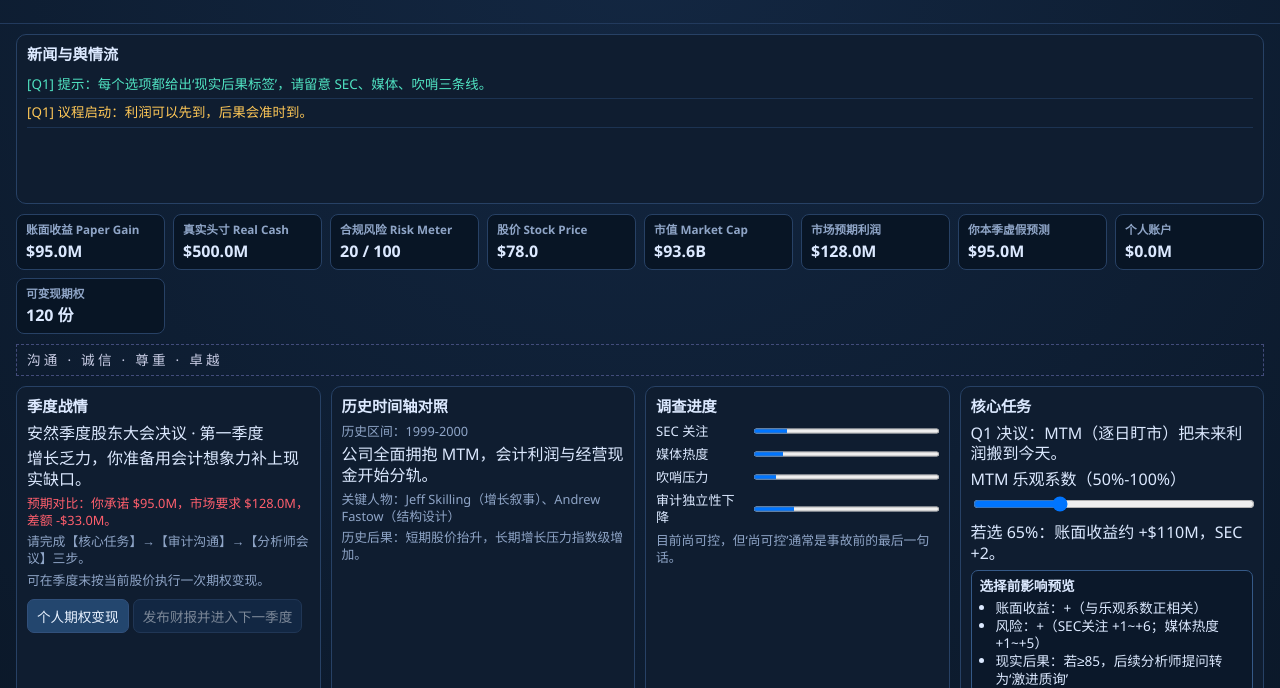
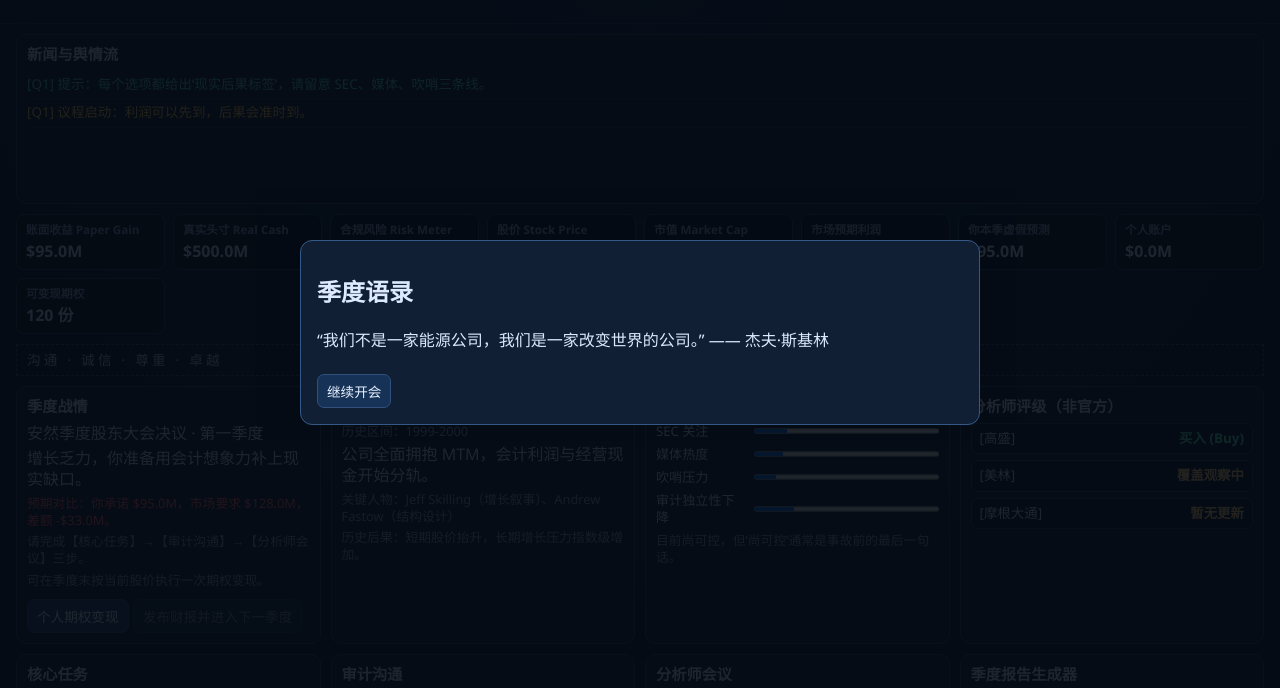
Before and after one commit to lancedot/politgame, a plain HTML site: page index.html in a window 1280 px wide. Shown: the part 68-756 px from the top of the page. Drawn offline with Linux system fonts and the light colour scheme.

Commit message:
feat: add analyst ratings, quarterly quote popups, and Q4 judgment text

```diff
--- a/index.html
+++ b/index.html
@@ -52,6 +52,12 @@
 
 
 
+
+    <section class="panel" id="ratingPanel">
+      <h2>分析师评级（非官方）</h2>
+      <ul id="ratings" class="rating-list"></ul>
+    </section>
+
     <section class="panel" id="actionPanel">
       <h2>核心任务</h2>
       <p id="actionIntro"></p>
@@ -87,6 +93,15 @@
     </div>
   </div>
 
+
+  <div class="overlay hidden" id="quoteModal">
+    <div class="ending-card quote-card">
+      <h2>季度语录</h2>
+      <p id="quoteText"></p>
+      <button id="closeQuoteBtn">继续开会</button>
+    </div>
+  </div>
+
   <div class="overlay hidden" id="ending">
     <div class="ending-card">
       <h2 id="endingTitle"></h2>
--- a/script.js
+++ b/script.js
@@ -29,6 +29,9 @@ const state = {
   lastEventSummary: "",
   randomEventResolved: false,
   tickerClock: 0,
+  mtmMode: "neutral",
+  prisonYears: 0,
+  quoteShownForQuarter: 0,
 };
 
 const quarterConfig = {
@@ -52,6 +55,25 @@ const quarterConfig = {
     desc: "股价回落，担保链颤抖，你要决定是体面还是迅速离场。",
     intro: "Q4 决议：套现、灭证与甩锅，哪种组合最像‘长期主义’。",
   },
+};
+
+const quarterQuotes = {
+  1: [
+    '“我们不是一家能源公司，我们是一家改变世界的公司。” —— 杰夫·斯基林',
+    '“如果你看不懂我们的财报，那是你的问题，不是我们的。” —— 管理层内部口吻（讽刺化复刻）',
+  ],
+  2: [
+    '“复杂是竞争优势，透明是竞争劣势。” —— 华尔街黑话精选',
+    '“只要故事足够大，脚注就没人看。” —— 路演备忘录（讽刺）',
+  ],
+  3: [
+    '“市场没有情绪，只有可交易的波动。” —— 交易部门口号',
+    '“危机也是一种盈利模型。” —— 会议纪要边角料',
+  ],
+  4: [
+    '“我们对公司前景保持坚定信心。” —— 同日高管减持记录',
+    '“司法是长期问题，流动性是今晚问题。” —— 走廊对话（讽刺）',
+  ],
 };
 
 const timelineData = {
@@ -246,6 +268,39 @@ function updateMarketDerived() {
   state.marketExpectedGain = 108 + state.quarter * 20 + state.fraudCount * 4;
 }
 
+function getAnalystRatings() {
+  const q = state.quarter;
+  const gs = q >= 1 ? (state.mtmMode === "aggressive" ? "[高盛] 强力买入 (Strong Buy)" : "[高盛] 买入 (Buy)") : "[高盛] 观望";
+  const ml = q >= 2 ? (state.risk < 55 ? "[美林] 行业首选 (Top Pick)" : "[美林] 增持 (Outperform)") : "[美林] 覆盖观察中";
+  const jpm = q >= 4 ? (state.secAttention > 75 ? "[摩根大通] 减持 (Underweight)" : "[摩根大通] 维持持有 (Hold)") : "[摩根大通] 暂无更新";
+  return [gs, ml, jpm];
+}
+
+function renderRatings() {
+  const root = document.getElementById("ratings");
+  if (!root) return;
+  root.innerHTML = "";
+  getAnalystRatings().forEach((r) => {
+    const li = document.createElement("li");
+    let cls = "rating-hold";
+    if (r.includes("Strong Buy") || r.includes("Buy") || r.includes("Top Pick")) cls = "rating-buy";
+    if (r.includes("Top Pick")) cls = "rating-top";
+    if (r.includes("Underweight") || r.includes("减持")) cls = "rating-sell";
+    li.innerHTML = `<span>${r.split(']')[0]}]</span><span class="rating-tag ${cls}">${r.split('] ')[1] || ''}</span>`;
+    root.appendChild(li);
+  });
+}
+
+function maybeShowQuarterQuote() {
+  if (state.quoteShownForQuarter === state.quarter) return;
+  const quotes = quarterQuotes[state.quarter] || quarterQuotes[1];
+  const quote = quotes[Math.floor(Math.random() * quotes.length)];
+  const modal = document.getElementById("quoteModal");
+  document.getElementById("quoteText").textContent = quote;
+  modal.classList.remove("hidden");
+  state.quoteShownForQuarter = state.quarter;
+}
+
 function renderMetrics() {
   updateMarketDerived();
   const list = [
@@ -407,6 +462,7 @@ function renderActionPanel() {
       state.secAttention += Math.max(1, (optimism - 50) * 0.12);
       state.mediaHeat += Math.max(1, (optimism - 55) * 0.1);
       state.firstAction = optimism >= 85 ? "aggressive" : "conservative";
+      state.mtmMode = optimism >= 85 ? "aggressive" : "conservative";
       bumpCorruption(optimism >= 90 ? 2 : 1);
       state.actionDone = true;
       state.historyLog.push(`Q1 MTM：${optimism}%`);
@@ -794,6 +850,8 @@ function endGame() {
   const debrief = document.getElementById("endingDebrief");
   const score = document.getElementById("endingScore");
 
+  state.prisonYears = Math.max(0, Math.round((state.risk * 0.18) + (state.secAttention > 85 ? 8 : 0) - (state.privateAccount / 80)));
+
   let ending;
   if (state.risk >= 95 || state.stock < 25 || state.secAttention > 85) {
     ending = ["结局A：历史线", "股价崩塌、调查落地、法庭直播。你终于获得稳定作息——在司法系统里。"];
@@ -803,18 +861,25 @@ function endGame() {
     ending = ["结局C：行业精英", "公司倒下了，但你把锅精确分配给他人，并成功转任治理顾问。"];
   }
 
+  const satiricalJudge = state.privateAccount >= 100 && state.prisonYears === 0
+    ? "讽刺评语：你就是现代金融教父，在避税天堂过上了‘ESG 讲师’生活。"
+    : state.privateAccount <= 5 && state.prisonYears >= 20
+      ? "讽刺评语：你是个拙劣的骗子，钱没转出去，罪倒是全额到账。"
+      : `讽刺评语：资产 ${formatMoney(state.privateAccount)}，入狱 ${state.prisonYears} 年——华尔街把这叫‘风险定价’。`;
+
   const lines = [
     `会计策略：${state.historyLog.find((x) => x.startsWith("Q1 MTM")) || "保守披露"}`,
     `审计关系：${state.historyLog.find((x) => x.startsWith("审计")) || "常规沟通"}`,
     `市场叙事：${state.historyLog.find((x) => x.startsWith("会议")) || "低调回应"}`,
     `个人套现：${state.historyLog.filter((x) => x.startsWith("期权变现")).join("、") || "未执行"}`,
-    `历史映射：你最接近 ${state.auditIndependence < 40 ? "安达信独立性失守线" : state.firstAction === "aggressive" ? "Skilling式激进叙事线" : "Fastow式结构化延迟线"}`,
+    `第四季度大审判：资产 ${formatMoney(state.privateAccount)} / 入狱 ${state.prisonYears} 年`,
+    satiricalJudge,
   ];
 
   title.textContent = ending[0];
   desc.textContent = ending[1];
   debrief.innerHTML = `<h3>结局复盘</h3><ul>${lines.map((l) => `<li>${l}</li>`).join("")}</ul>`;
-  score.textContent = `私人账户 ${formatMoney(state.privateAccount)} · 风险 ${Math.round(state.risk)} · 股价 $${state.stock.toFixed(1)} · SEC ${Math.round(state.secAttention)} · 剩余期权 ${state.personalOptions.toFixed(0)}份`;
+  score.textContent = `私人账户 ${formatMoney(state.privateAccount)} · 风险 ${Math.round(state.risk)} · 股价 $${state.stock.toFixed(1)} · SEC ${Math.round(state.secAttention)} · 入狱 ${state.prisonYears} 年`;
   overlay.classList.remove("hidden");
 }
 
@@ -827,6 +892,7 @@ function ensureInteractivePanels() {
 
 function render() {
   renderMetrics();
+  renderRatings();
   renderQuarterStatus();
   renderTimeline();
   renderInvestigationPanel();
@@ -837,10 +903,12 @@ function render() {
   const reportNode = document.getElementById("report");
   if (!reportNode.textContent) reportNode.textContent = generateReportText();
   renderTicker();
+  maybeShowQuarterQuote();
 }
 
 document.getElementById("nextQuarterBtn").addEventListener("click", settleQuarter);
 document.getElementById("exerciseBtn").addEventListener("click", exerciseOptions);
+document.getElementById("closeQuoteBtn").addEventListener("click", () => document.getElementById("quoteModal").classList.add("hidden"));
 
 feed("议程启动：利润可以先到，后果会准时到。", "warn");
 feed("提示：每个选项都给出‘现实后果标签’，请留意 SEC、媒体、吹哨三条线。", "good");
--- a/style.css
+++ b/style.css
@@ -144,3 +144,14 @@ progress { width: 100%; height: 10px; }
 @keyframes ticker { from { transform: translateX(0); } to { transform: translateX(-100%);} }
 
 #eventChoices .choice-btn { font-size: .9rem; }
+
+
+.rating-list { list-style: none; margin: 0; padding: 0; display: grid; gap: 6px; }
+.rating-list li { border: 1px solid #2a4568; border-radius: 7px; padding: 6px 8px; font-size: .84rem; background: #0b182a; }
+.rating-tag { float: right; font-weight: 600; }
+.rating-buy { color: #58f0b3; }
+.rating-top { color: #8de3ff; }
+.rating-hold { color: #ffd27a; }
+.rating-sell { color: #ff8a8a; }
+.quote-card { max-width: 680px; }
+#quoteText { line-height: 1.5; font-size: 1rem; }
```
Also changed, not shown: README.md.
